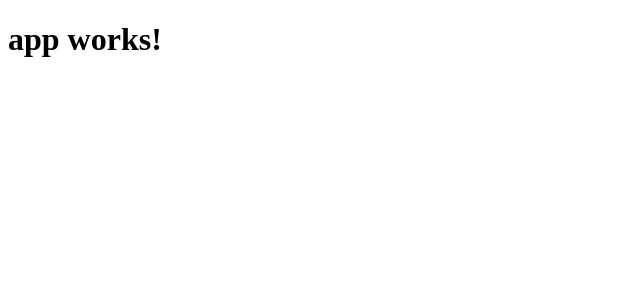
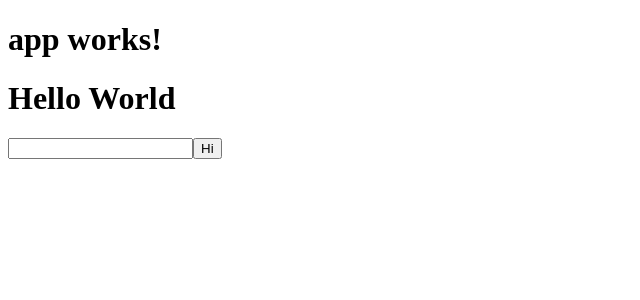
Before and after one commit to nitinmahesh/angular4.0, an Angular app: page / in a window 1280 px wide. Shown: the top 300 px of the page, without its empty margins (0-640 px from the left). Built offline with nearby package versions, Linux system fonts and the light colour scheme.

Commit message:
3rd with corrected logic

```diff
--- a/src/app/app.component.html
+++ b/src/app/app.component.html
@@ -1,3 +1,4 @@
 <h1>
   {{title}}
 </h1>
+<greet></greet>
--- a/src/app/greet.components.ts
+++ b/src/app/greet.components.ts
@@ -5,7 +5,7 @@ import {Component} from '@angular/core';
     template: `
     <h1>{{message}}</h1>
     <input type="text" [(ngModel)]="nextmessage"/>
-    <button (click)="foo()">Hi</button>`
+    <button (click)="foo()">Hi </button>`
 })
 export class GreetComponent{
     message :string = "Hello World";
```
